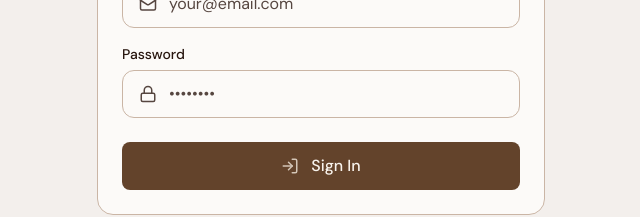
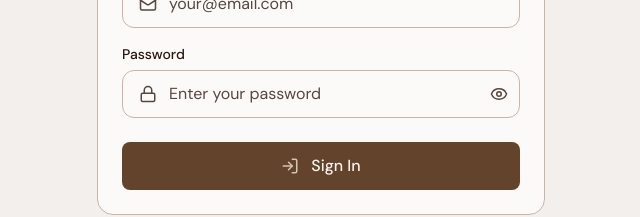
Before and after one commit to MohandAkliProjects/QR_Menu_Frontend, a React (Vite) app: page /login in a window 1280 px wide. Shown: the part 381-598 px from the top of the page, without its empty margins (319-959 px from the left). Built offline with nearby package versions, Linux system fonts and the light colour scheme.

Commit message:
fix: Fix some ui bugs

```diff
--- a/src/components/layout/Sidebar.tsx
+++ b/src/components/layout/Sidebar.tsx
@@ -30,16 +30,20 @@ function Sidebar() {
     await logout();
     navigate("/login");
   };
+
   return (
-    <aside className="w-70 min-h-screen bg-primary-900 flex flex-col gap-6 px-5 py-6 rounded-r-xl">
+    <aside className="w-64 h-full bg-primary-900 flex flex-col px-4 py-6 rounded-r-xl">
 
       {/* Logo */}
-      <div className="flex flex-col items-center mb-8">
-        <img src={logo} alt="Spectral QR" className="w-60" />
+      <div className="flex flex-col items-center flex-shrink-0 py-4">
+        <img src={logo} alt="Spectral QR" className="w-48" />
       </div>
 
+      {/* Divider */}
+      <div className="flex-shrink-0 h-px bg-primary-700 my-4" />
+
       {/* Nav Links */}
-      <nav className="flex flex-col gap-3 flex-1">
+      <nav className="flex flex-col gap-2.5 flex-1 pt-2">
         {links.map(({ to, label, icon: Icon, end }) => (
           <NavLink
             key={to}
@@ -47,28 +51,28 @@ function Sidebar() {
             end={end}
             className={({ isActive }) =>
               `flex items-center gap-3 px-4 py-3.5 rounded-[10px] no-underline
-              font-sans text-base  text-cream-500 transition-all duration-200
+              font-sans text-base text-cream-500 transition-all duration-200
               ${isActive
                 ? "bg-gold-600"
                 : "bg-primary-700 hover:bg-primary-700/70 active:bg-gold-600"
               }`
             }
           >
-            <Icon  className="w-6 h-6 text-beige-600" />
+            <Icon className="w-5 h-5 text-beige-600 shrink-0" />
             {label}
           </NavLink>
         ))}
       </nav>
 
       {/* Logout */}
-     <button
+      <button
   onClick={handleLogout}
   className="flex items-center gap-3 px-4 py-3.5 rounded-lg border border-danger-red
     bg-transparent text-danger-red font-sans text-base
     cursor-pointer w-full transition-all duration-200
-    hover:bg-danger-red/10 active:bg-danger-red/20"
+    hover:bg-danger-red/10 active:bg-danger-red/20 mt-4 mb-2"
 >
-  <LogoutIcon className="w-6 h-6 text-danger-red" />
+  <LogoutIcon className="w-5 h-5 text-danger-red shrink-0" />
   Log out
 </button>
     </aside>
--- a/src/components/ui/IconInput.tsx
+++ b/src/components/ui/IconInput.tsx
@@ -7,9 +7,10 @@ interface IconInputProps {
   value: string;
   onChange: (e: React.ChangeEvent<HTMLInputElement>) => void;
   error?: string;
+  className?: string;
 }
 
-function IconInput({ icon: Icon, type = "text", placeholder, value, onChange, error }: IconInputProps) {
+function IconInput({ icon: Icon, type = "text", placeholder, value, onChange, error, className }: IconInputProps) {
   return (
     <div className="flex flex-col gap-1.5">
       <div className={`
@@ -23,7 +24,7 @@ function IconInput({ icon: Icon, type = "text", placeholder, value, onChange, er
           placeholder={placeholder}
           value={value}
           onChange={onChange}
-          className="flex-1 bg-transparent text-base text-dark-700 placeholder:text-text-400 focus:outline-none"
+          className={`flex-1 bg-transparent text-base text-dark-700 placeholder:text-text-400 focus:outline-none ${className ?? ""}`}
         />
       </div>
       {error && <p className="text-xs text-error pl-1">{error}</p>}
--- a/src/layouts/DashboardLayout.tsx
+++ b/src/layouts/DashboardLayout.tsx
@@ -5,15 +5,13 @@ function DashboardLayout() {
   return (
     <div className="flex h-screen overflow-hidden">
 
-      {/* Sidebar - fixed, never scrolls */}
-      <aside className="h-screen overflow-y-auto shrink-0">
+      <aside className="h-full overflow-y-auto shrink-0 bg-primary-900 rounded-r-xl">
         <Sidebar />
       </aside>
 
-      {/* Main content - scrolls independently */}
-      <main className="flex-1 overflow-y-auto bg-primary-50 flex flex-col">
-  <Outlet />
-</main>
+      <main className="flex-1 overflow-y-auto overflow-x-hidden bg-primary-50 flex flex-col pb-10 min-w-0">
+        <Outlet />
+      </main>
 
     </div>
   );
--- a/src/pages/admin/BannersPage.tsx
+++ b/src/pages/admin/BannersPage.tsx
@@ -108,7 +108,7 @@ function BannersPage() {
   }
 
   return (
-    <div className="w-full min-h-screen p-6 sm:p-8 lg:p-12">
+    <div className="w-full p-6 sm:p-8 lg:p-12">
       <ToastContainer toasts={toasts} onClose={removeToast} />
 
       <div className="w-full flex flex-col gap-8">
--- a/src/pages/admin/CategoriesPage.tsx
+++ b/src/pages/admin/CategoriesPage.tsx
@@ -249,7 +249,7 @@ function CategoriesPage() {
     : null;
 
   return (
-    <div className="flex flex-col min-h-full p-6 sm:p-8 lg:p-10 w-full">
+    <div className="flex flex-col  p-6 sm:p-8 lg:p-10 w-full">
       <ToastContainer toasts={toasts} onClose={removeToast} />
 
       <div className="flex items-start justify-between gap-4 flex-wrap mb-6">
--- a/src/pages/admin/LoginPage.tsx
+++ b/src/pages/admin/LoginPage.tsx
@@ -1,5 +1,5 @@
 import { useState } from "react";
-import { Mail, Lock, LogIn } from "lucide-react";
+import { Mail, Lock, LogIn, Eye, EyeOff } from "lucide-react";
 import { Navigate, useNavigate } from "react-router-dom";
 import Card from "../../components/ui/Card";
 import Button from "../../components/ui/Button";
@@ -39,6 +39,7 @@ function LoginPage() {
   const [form, setForm] = useState<FormState>({ email: "", password: "" });
   const [errors, setErrors] = useState<FormErrors>({});
   const [loading, setLoading] = useState(false);
+  const [showPassword, setShowPassword] = useState(false);
 
   if (isAuthenticated) return <Navigate to="/dashboard" replace />;
 
@@ -101,14 +102,25 @@ function LoginPage() {
 
           <div className="flex flex-col gap-1.5">
             <label className="text-sm font-medium text-text-600">Password</label>
+            <div className="relative">
               <IconInput
   icon={Lock}
-              type="password"
-              placeholder="••••••••"
+  type={showPassword ? "text" : "password"}
+  placeholder="Enter your password"
   value={form.password}
   onChange={field("password")}
   error={errors.password}
+  className="[&::-webkit-credentials-auto-fill-button]:hidden [&::-ms-reveal]:hidden [&::-ms-clear]:hidden"
 />
+              <button
+                type="button"
+                onClick={() => setShowPassword((prev) => !prev)}
+                className="absolute right-3 top-1/2 -translate-y-1/2 text-text-400 hover:text-text-600 transition-colors"
+                tabIndex={-1}
+              >
+                {showPassword ? <EyeOff size={18} /> : <Eye size={18} />}
+              </button>
+            </div>
           </div>
         </div>
 
--- a/src/pages/admin/MenuPage.tsx
+++ b/src/pages/admin/MenuPage.tsx
@@ -115,7 +115,6 @@ function MenuPage() {
 
   const menuKey = ["menu", restaurantId, menuId] as const;
 
-  // ── Queries ────────────────────────────────────────────────────────────
 
   const {
     data: menuData,
@@ -137,7 +136,6 @@ function MenuPage() {
     staleTime: Infinity,
   });
 
-  // ── Derived server state ───────────────────────────────────────────────
 
   const serverForm = menuData ? menuResponseToForm(menuData) : null;
 
@@ -156,7 +154,6 @@ const dishCount = menuData?.totalDishes ?? 0;
   const activeForm = isEditing ? form : serverForm;
   const activeLangs = isEditing ? supportedLanguages : serverLanguages;
 
-  // ── Mutations ──────────────────────────────────────────────────────────
 
   const saveMutation = useMutation({
     mutationFn: (f: MenuFormState) =>
@@ -185,7 +182,6 @@ const dishCount = menuData?.totalDishes ?? 0;
     onError: (err) => showToast("error", "Delete Failed", getErrorMessage(err)),
   });
 
-  // ── Handlers ───────────────────────────────────────────────────────────
 
   const handleEdit = () => {
     setErrors({});
@@ -225,7 +221,6 @@ const dishCount = menuData?.totalDishes ?? 0;
     setErrors((prev) => ({ ...prev, [field]: undefined }));
   };
 
-  // ── Derived UI ─────────────────────────────────────────────────────────
 
   const availableToAdd = ALL_LANGUAGES.filter((l) => !activeLangs.includes(l));
 
@@ -252,7 +247,6 @@ const isError = menuIsError;
         ? "grid-cols-1 sm:grid-cols-2"
         : "grid-cols-1 sm:grid-cols-2 md:grid-cols-3";
 
-  // ── Render ─────────────────────────────────────────────────────────────
 
   return (
     <div className="flex flex-col gap-6 p-6 w-full pb-10">
--- a/src/pages/admin/QrDisplayPage.tsx
+++ b/src/pages/admin/QrDisplayPage.tsx
@@ -70,7 +70,7 @@ function QrDisplayPage() {
   }
 
   return (
-    <div className="w-full min-h-screen p-6 sm:p-8 lg:p-12">
+    <div className="w-full  p-6 sm:p-8 lg:p-12">
       <ToastContainer toasts={toasts} onClose={removeToast} />
 
       <div className="w-full flex flex-col gap-8">
--- a/src/styles/base.css
+++ b/src/styles/base.css
@@ -22,3 +22,13 @@ body {
 .animate-slide-in {
   animation: slide-in 0.3s ease forwards;
 }
+
+input[type="password"]::-ms-reveal,
+input[type="password"]::-ms-clear {
+  display: none;
+}
+
+input[type="password"]::-webkit-credentials-auto-fill-button {
+  visibility: hidden;
+  pointer-events: none;
+}
```
Also changed, not shown: src/pages/admin/OverviewPage.tsx (+21 -16 lines). Lines whose indentation alone changed are shown as unchanged.
